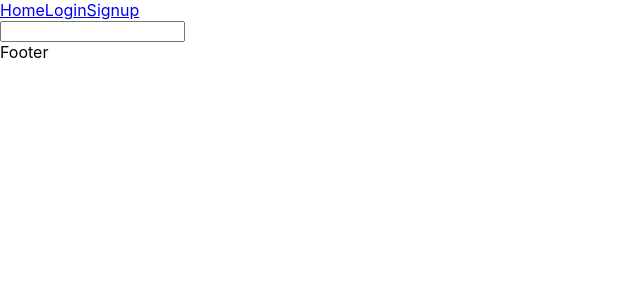
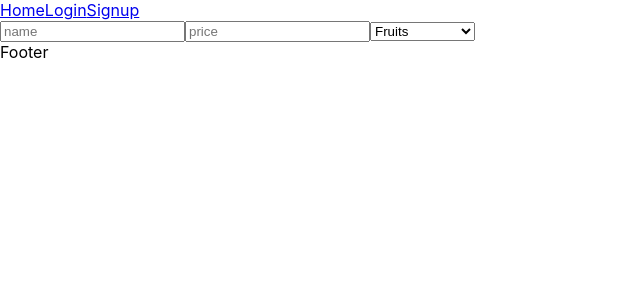
Before and after one commit to tdiec00/Whats-the-Total, a React (Create React App) app in the folder client/: page /products/edit in a window 1280 px wide. Shown: the top 300 px of the page, without its empty margins (0-640 px from the left). Built offline with nearby package versions, Linux system fonts and the light colour scheme.

Commit message:
edit product form

```diff
--- a/client/src/components/editForm/EditForm.jsx
+++ b/client/src/components/editForm/EditForm.jsx
@@ -3,7 +3,18 @@ import React from "react"
 export default function EditForm() {
   return (
     <form>
-      <input></input>
+      <input placeholder="name" />
+      <input placeholder="price" />
+      <select>
+        <option value="fruits" selected>
+          Fruits
+        </option>
+        <option value="vegetables">Vegetables</option>
+        <option value="frozen">Frozen Foods</option>
+        <option value="drinks">Drinks</option>
+        <option value="meats">Meats</option>
+        <option value="dairy">Dairy</option>
+      </select>
     </form>
   )
 }
```
